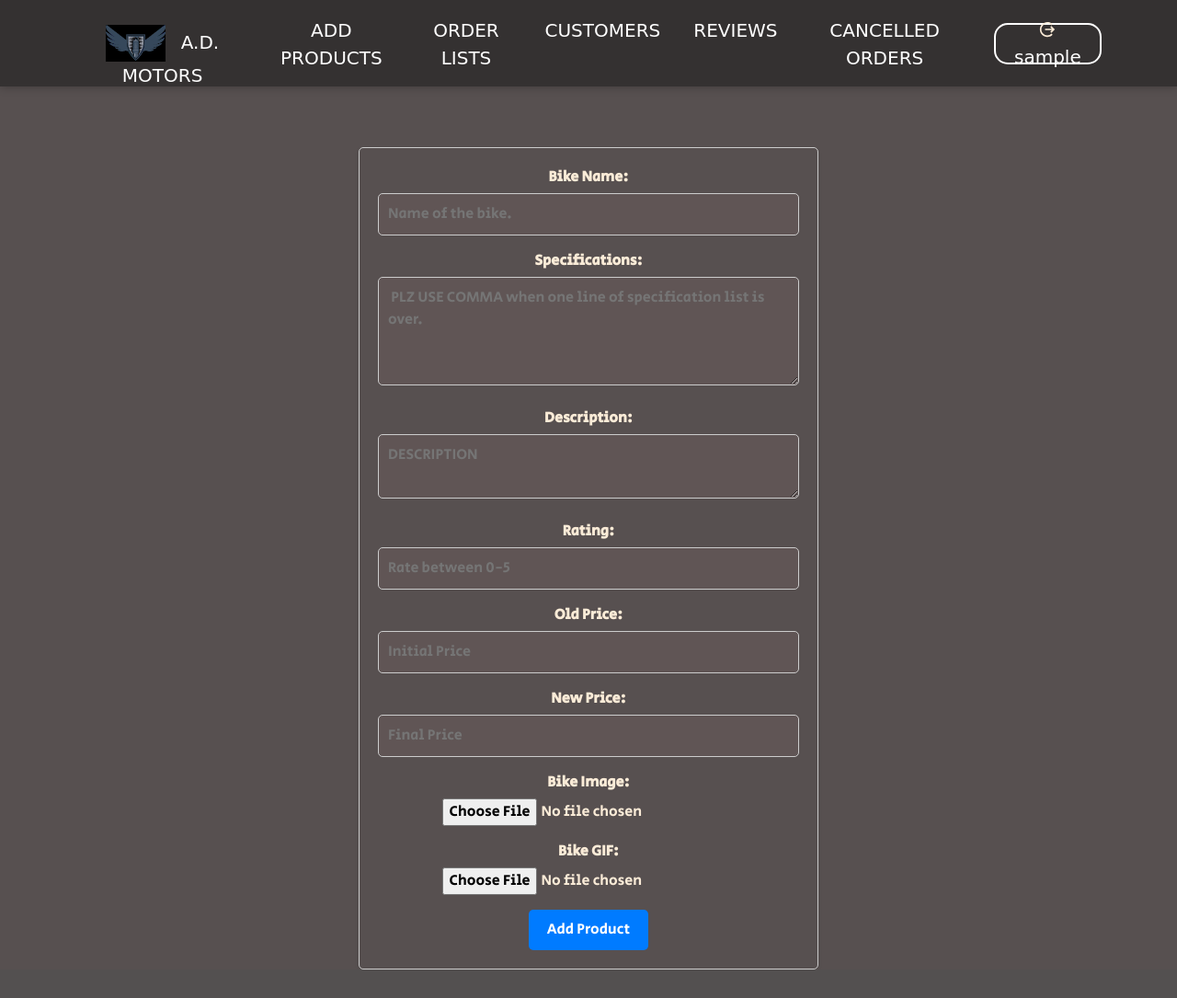
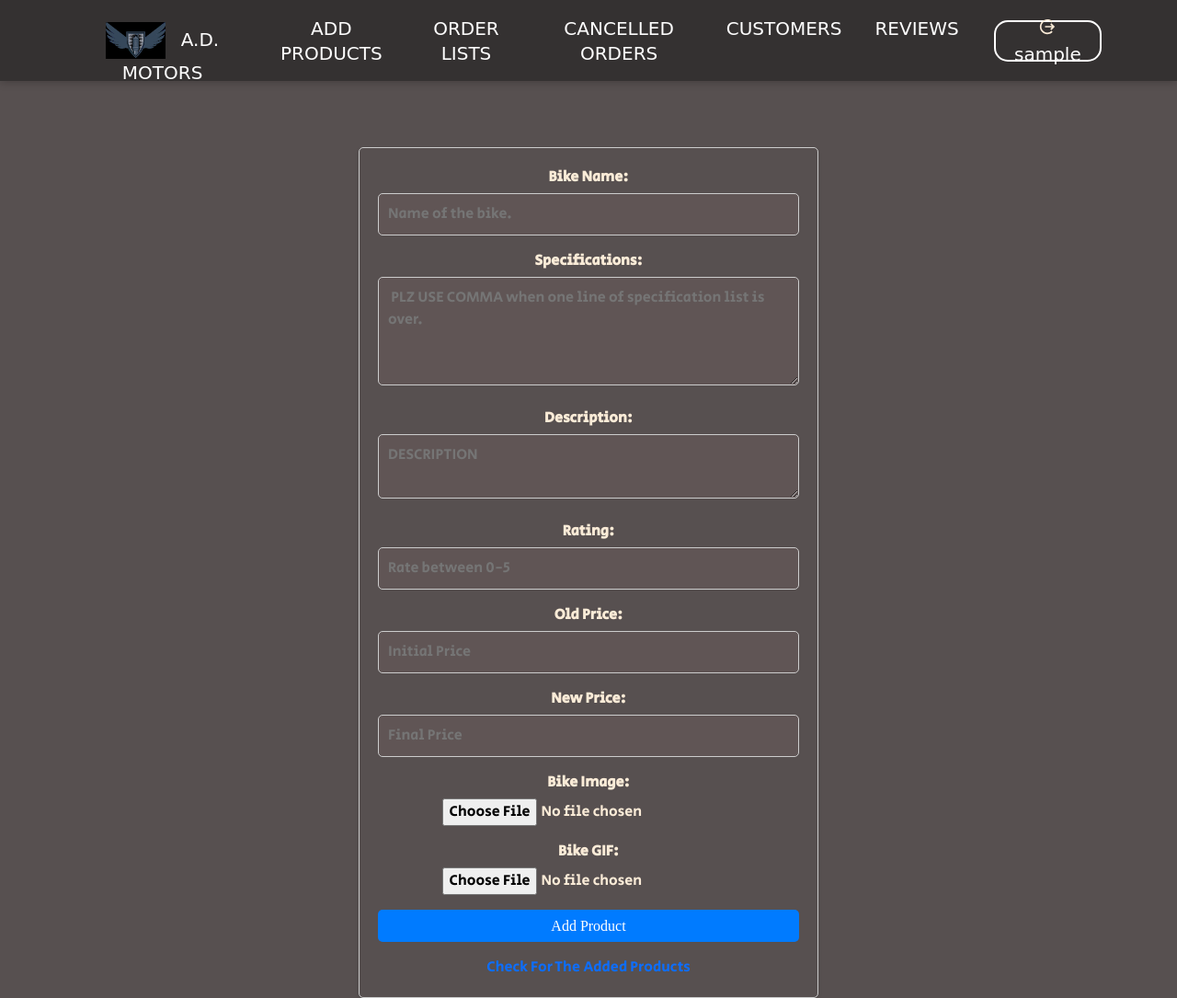
Before and after one commit to mhrznaarik870/projectclz, a PHP site: page /projectclz/admin/add_products.php in a window 1280 px wide. Shown: the whole page at 92% size. Before the commit the page ends 1054 px from the top, so only its background shows below. Run offline with PHP 8.4, Linux system fonts and the light colour scheme; the visitor is signed in with stand-in values (Sample User, id 1); some web fonts are replaced.

Commit message:
minor changes

```diff
--- a/frontend/admin/add_products.php
+++ b/frontend/admin/add_products.php
@@ -1,9 +1,11 @@
+<?php session_start() ?>
 <?php
-session_start();
-
-?>
-
-
+if (!isset($_SESSION['admin_username'])): ?>
+    <script>
+        alert("Please log into our website to access this page. ");
+        window.location.href = "../index.php";
+    </script>
+<?php endif; ?>
 <!DOCTYPE html>
 <html lang="en">
 
@@ -13,6 +15,7 @@ session_start();
     <meta name="viewport" content="width=device-width, initial-scale=1.0">
     <title>Admin - Add Products</title>
     <!-- Bootstrap CSS -->
+    <link rel="stylesheet" href="../bikedetails/assets/css/prostyle.css">
     <link rel="stylesheet"
         href="https://cdnjs.cloudflare.com/ajax/libs/twitter-bootstrap/5.3.0/css/bootstrap.min.css" />
 </head>
@@ -58,7 +61,10 @@ session_start();
                     <label for="bike-gif">Bike GIF:</label>
                     <input type="file" name="bike_gif">
                 </div>
-                <button type="submit" name="add_bikes">Add Product</button>
+                <button type="submit" name="add_bikes" class="btn btn-primary">Add Product</button>
+                <div class="mt-3">
+                    <a class=" btn0  " href="../index.php">Check For The Added Products</a>
+                </div>
             </form>
         </div>
     </section>
--- a/frontend/admin/navbar.php
+++ b/frontend/admin/navbar.php
@@ -41,13 +41,13 @@
                                     <a class="nav-link" href="order_list.php">Order Lists</a>
                                 </li>
                                 <li class="nav-item">
+                                    <a class="nav-link" href="cancelled.php">Cancelled Orders</a>
+                                </li>
+                                <li class="nav-item">
                                     <a class="nav-link" href="customer.php">Customers</a>
                                 </li>
                                 <li class="nav-item">
                                     <a class="nav-link" href="reviews.php">Reviews</a>
-                                </li>
-                                <li class="nav-item">
-                                    <a class="nav-link" href="cancelled.php">Cancelled Orders</a>
                                 </li>
                             </ul>
                             <?php if (isset($_SESSION['admin_username'])): ?>
--- a/frontend/admin/order_list.php
+++ b/frontend/admin/order_list.php
@@ -4,9 +4,7 @@ include('../../backend/partials/_dbconnect.php');
 ?>
 <?php if (!isset($_SESSION['admin_username'])): ?>
     <script>
-        // Check if the user is not logged in, then show the alert
         alert("Please log in to our website to access this page.");
-        // Redirect to index.php after the alert is displayed
         window.location.href = "index.php";
     </script>
 <?php endif; ?>
--- a/frontend/bikedetails/assets/css/style.css
+++ b/frontend/bikedetails/assets/css/style.css
@@ -336,7 +336,7 @@ header {
 
 .navbar .btnlogin-popup:hover {
   background-color: #222222;
-  transform: scale(1.05);
+  transform: scale(1.02);
   color: #ffffff;
   font-weight: 600;
   box-shadow: 0 0 10px #000000;
--- a/frontend/store.php
+++ b/frontend/store.php
@@ -12,7 +12,7 @@
         </h4>
         <br>
       </div>
-      <div class="row gy-4">
+      <div class="row gy-4" style="margin-left: initial;">
         <div class="col-lg-3 text-center">
           <div class="card">
             <div class="card-body">
--- a/frontend/trending.php
+++ b/frontend/trending.php
@@ -37,7 +37,7 @@ if (isset($_POST['more_bikes'])) {
         </h4>
         <br />
       </div>
-      <div class="row gy-4">
+      <div class="row gy-4" style="margin-left: initial;">
 
         <div class="col-lg-3 text-center">
           <div class="card">
```
